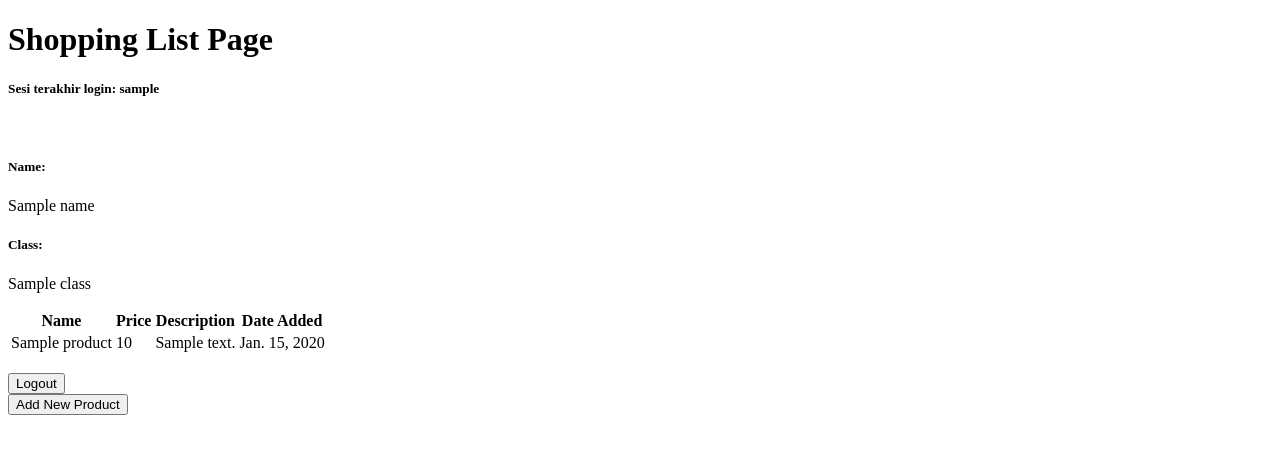
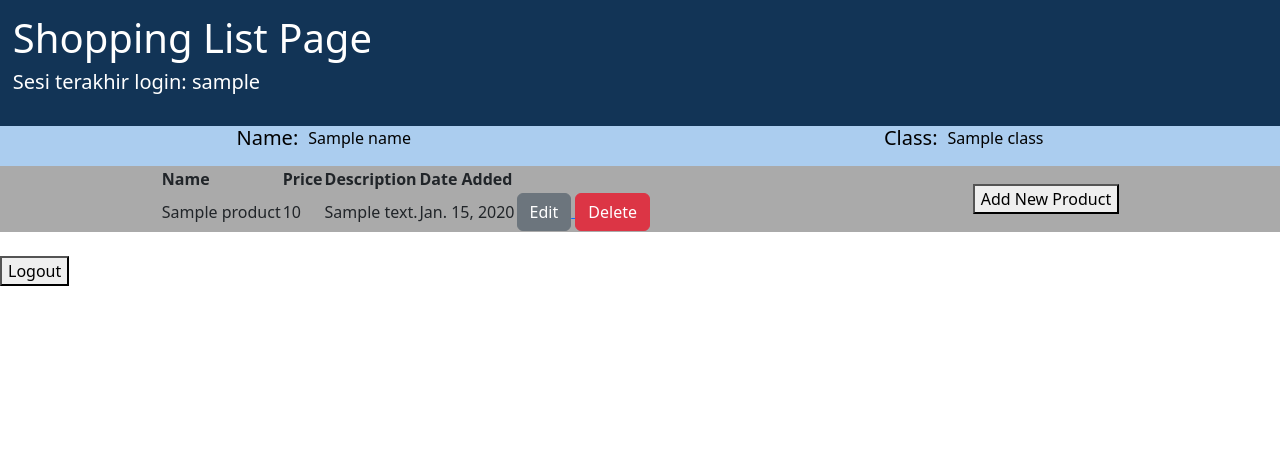
Before and after one commit to KenKomKom/shopping-list, a Django app: template main/templates/main.html in a window 1280 px wide. Shown: the top 454 px of the page. Run offline with Django 4.2, Linux system fonts and the light colour scheme; tables that the repository leaves empty hold one stand-in row (values such as "Sample post"); the template is opened without the code that fills it: values that come from a table or form of the project are taken from there, most other values are stand-ins (such as "Sample title", 1, 10 or a date in 2020).

Commit message:
UPDATE css

```diff
--- a/main/templates/main.html
+++ b/main/templates/main.html
@@ -1,16 +1,65 @@
 {% extends 'base.html' %}
 
 {% block content %}
+    <style>
+        .navbar{
+            display : flex;
+            flex-direction: column;
+            justify-content: space-around;
+            align-items: flex-start;
+            width:100%;
+            background-color:#123456;
+            color:#FFFFFF;
+            padding-bottom:0px;
+        }
+        .navbar #judul{
+            padding-left:1%;
+            padding-top:0.5%;
+        }
+        .navbar #info{
+            display:flex;
+            flex-direction:row;
+            justify-content:space-around;
+            color:#000000;
+            background-color:#ABCDEF;
+            width:100%;
+        }
+        .navbar #nama,#class{
+            display:flex;
+            flex-direction:row;
+            gap:10px;
+        }
+        .table-addButt{
+            display: flex;
+            flex-direction:row;
+            justify-content:space-around;
+            background-color:#AAAAAA;
+            align-items:center;
+        }
+
+
+    </style>
+    <div class="navbar">
+        <div id="judul">
             <h1>Shopping List Page</h1>
+            <h5>Sesi terakhir login: {{ last_login }}</h5>
+        </div>
 
-    <h5>Sesi terakhir login: {{ last_login }}</h5>
         <br/>
+        <div id="info">
+            <div id="nama">
                 <h5>Name:</h5>
                 <p>{{name}}</p>
+            </div>
 
+            <div id="class">
                 <h5>Class:</h5>
                 <p>{{class}}</p>
+            </div>
+        </div>
+    </div>
 
+    <div class="table-addButt">
         <table>
             <tr>
                 <th>Name</th>
@@ -27,24 +76,31 @@
                     <td>{{product.price}}</td>
                     <td>{{product.description}}</td>
                     <td>{{product.date_added}}</td>
-            </tr>
+                    <td>
+                        <a href="{% url 'main:edit_product' product.pk %}">
+                            <button type="button" class="btn btn-secondary">Edit</button>
+                        </a>
+                        <a href="{% url 'main:delete_product' product.pk %}">
+                            <button type="button" class="btn btn-danger">Delete</button>
+                        </a>
+                    </td>
+                <tr>
             {% endfor %}
         </table>
-
+        <a href="{% url 'main:create_product' %}">
+            <button>
+                Add New Product
+            </button>
+        </a>
+    </div>
     <br />
 
+    <div class="logout">
         <a href="{% url 'main:logout' %}">
             <button>
                 Logout
             </button>
         </a>
-
-    <br/>
-
-    <a href="{% url 'main:create_product' %}">
-        <button>
-            Add New Product
-        </button>
-    </a>
+    </div>
 
 {% endblock content %}
--- a/main/urls.py
+++ b/main/urls.py
@@ -1,5 +1,8 @@
 from django.urls import path
-from main.views import show_main, create_product, show_xml, show_json, show_xml_by_id, show_json_by_id, register, login_user, logout_user
+from main.views import  show_main, create_product, show_xml, \
+                        show_json, show_xml_by_id, show_json_by_id, \
+                        register, login_user, logout_user, edit_product,\
+                        delete_product
 
 
 app_name = 'main'
@@ -14,4 +17,6 @@ urlpatterns = [
     path('json/', show_json, name='show_json'),
     path('xml/<int:id>/', show_xml_by_id, name='show_xml_by_id'),
     path('json/<int:id>/', show_json_by_id, name='show_json_by_id'),
+    path('edit-product/<int:id>', edit_product, name='edit_product'),
+    path('delete/<int:id>', delete_product, name='delete_product')
 ]
--- a/templates/base.html
+++ b/templates/base.html
@@ -7,6 +7,8 @@
             name="viewport"
             content="width=device-width, initial-scale=1.0"
         />
+        <link href="https://cdn.jsdelivr.net/npm/bootstrap@5.3.2/dist/css/bootstrap.min.css" rel="stylesheet" integrity="sha384-T3c6CoIi6uLrA9TneNEoa7RxnatzjcDSCmG1MXxSR1GAsXEV/Dwwykc2MPK8M2HN" crossorigin="anonymous">
+        <script src="https://code.jquery.com/jquery-3.6.0.min.js" integrity="sha384-KyZXEAg3QhqLMpG8r+J4jsl5c9zdLKaUk5Ae5f5b1bw6AUn5f5v8FZJoMxm6f5cH1" crossorigin="anonymous"></script>
         {% block meta %}
         {% endblock meta %}
     </head>
```
Also changed, not shown: main/templates/edit_product.html (added, +22 -0 lines), main/views.py (+23 -0 lines). Lines whose indentation alone changed are shown as unchanged.
